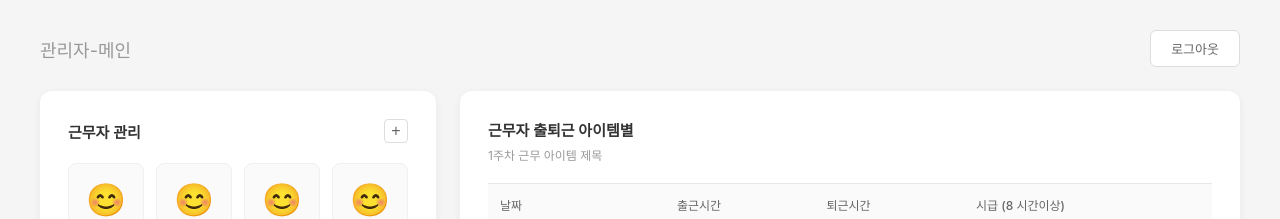
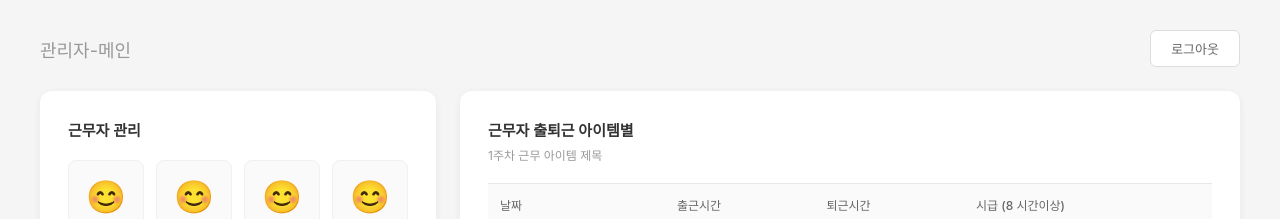
Before and after one commit to lg-cns-am-inspire-team-3/inspire-fe, a React (Create React App) app: page /admin/workers in a window 1280 px wide. Shown: the top 219 px of the page. Built offline with nearby package versions, Linux system fonts and the light colour scheme.

Commit message:
근무자 관리 + 버튼 제거

```diff
--- a/src/pages/WorkerManagement.jsx
+++ b/src/pages/WorkerManagement.jsx
@@ -45,7 +45,6 @@ function WorkerManagement() {
           <div className="left-section">
             <div className="section-header">
               <h3 className="section-title">근무자 관리</h3>
-              <button className="add-icon-btn">+</button>
             </div>
 
             <div className="worker-grid">
```
